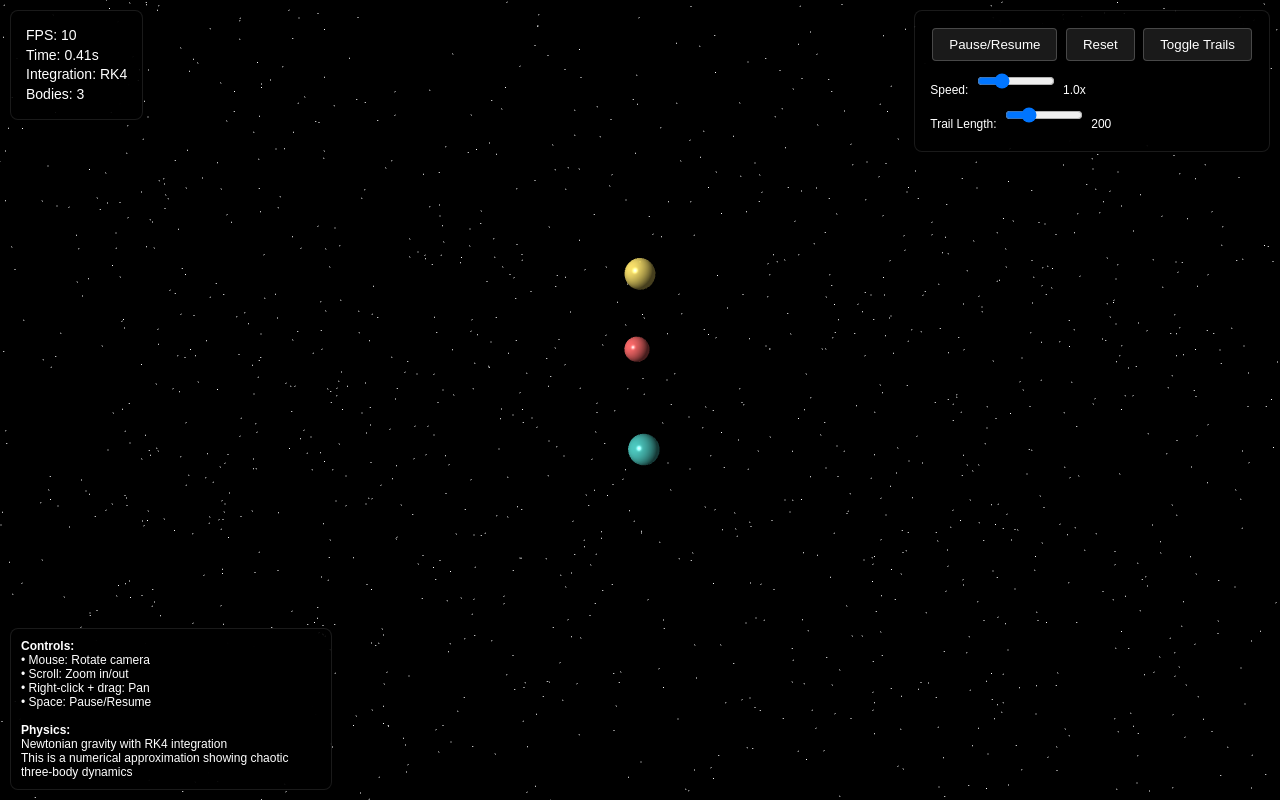
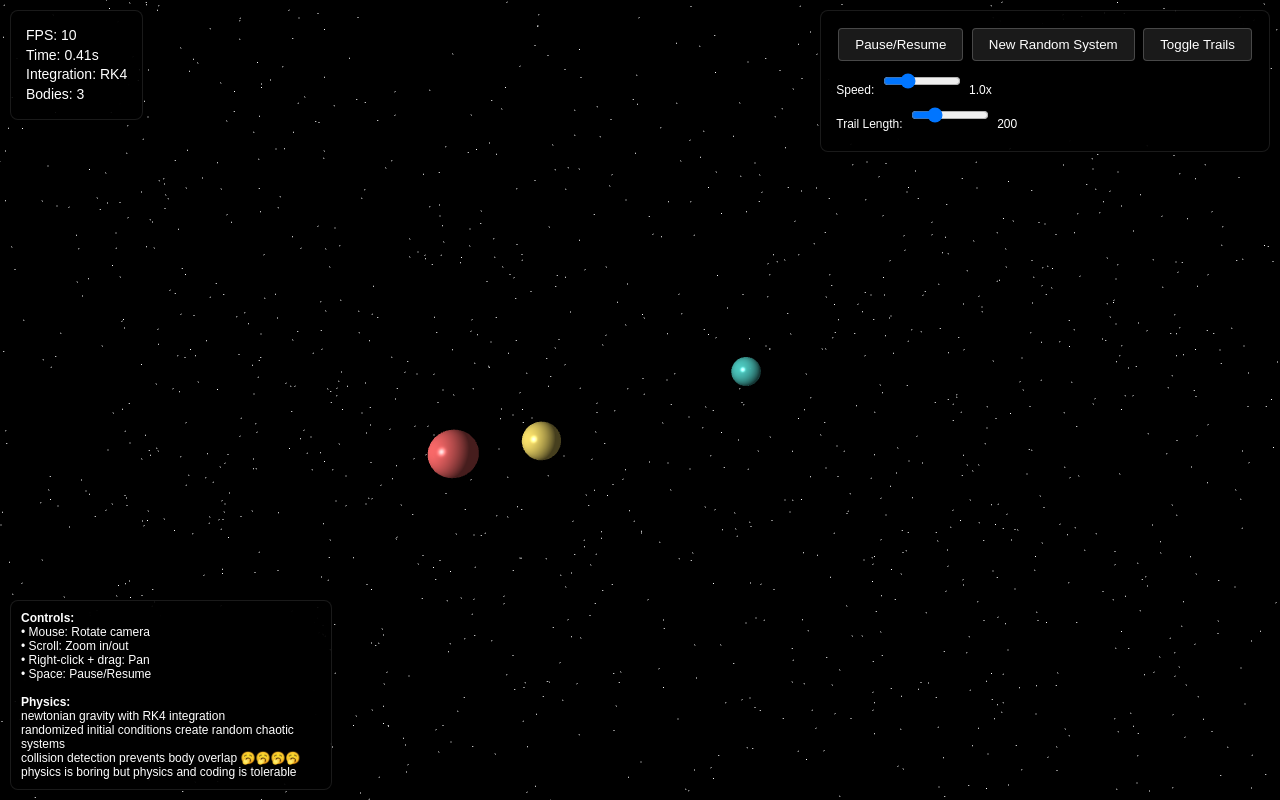
Before and after one commit to 101shaan/three.js_3bodyproblem_sim, a plain HTML site: page three_body_simulation.html in a window 1280 px wide. Drawn offline with nearby package versions, Linux system fonts and the light colour scheme; animation ran at ten frames a second.

Commit message:
collision detection and random spawn states

```diff
--- a/three_body_simulation.html
+++ b/three_body_simulation.html
@@ -104,7 +104,7 @@
 
         <div id="controls">
             <button onclick="togglePause()">Pause/Resume</button>
-            <button onclick="resetSimulation()">Reset</button>
+            <button onclick="resetSimulation()">New Random System</button>
             <button onclick="toggleTrails()">Toggle Trails</button>
             <br>
             <label>
@@ -125,8 +125,10 @@
             • Space: Pause/Resume<br>
             <br>
             <strong>Physics:</strong><br>
-            Newtonian gravity with RK4 integration<br>
-            This is a numerical approximation showing chaotic three-body dynamics
+            newtonian gravity with RK4 integration<br>
+            randomized initial conditions create random chaotic systems<br>
+            collision detection prevents body overlap
+            🥱🥱🥱🥱 physics is boring but physics and coding is tolerable
         </div>
     </div>
 
@@ -135,39 +137,37 @@
     <script src="https://cdnjs.cloudflare.com/ajax/libs/dat-gui/0.7.9/dat.gui.min.js"></script>
     <script>
         /**
-         * THREE-BODY GRAVITATIONAL SIMULATION
+         * three-body gravitational simulation
          *
-         * This simulation demonstrates the classical three-body problem using:
-         * - Newtonian gravitational physics (F = G*m1*m2/r²)
-         * - RK4 (Runge-Kutta 4th order) numerical integration
-         * - Real-time 3D visualization with Three.js
+         * classic three-body problem with newtonian gravity
+         * using rk4 integration because euler is garbage for orbital mechanics
          *
-         * PHYSICS NOTES:
-         * - The three-body problem has no general analytical solution
-         * - We use numerical integration to approximate the motion
-         * - RK4 provides good accuracy and stability for orbital mechanics
-         * - Gravitational constant G is scaled for visualization purposes
+         * physics notes:
+         * - no analytical solution exists (thanks poincaré)
+         * - chaotic system, sensitive to initial conditions
+         * - rk4 gives us 4th order accuracy which is good enough
+         * - g is scaled up for visualization purposes
          *
-         * NUMERICAL INTEGRATION:
-         * - RK4 evaluates the derivative (acceleration) at 4 points per timestep
-         * - This provides 4th-order accuracy, much better than simple Euler integration
-         * - Essential for stable long-term orbital simulations
+         * numerical integration:
+         * - rk4 samples acceleration at 4 points per timestep
+         * - much more stable than simple euler integration
+         * - essential for long-term orbital stability
          */
 
-        // ===== PHYSICS CONSTANTS AND VARIABLES =====
-        const G = 50; // Gravitational constant (scaled for visualization)
-        const SOFTENING = 0.1; // Softening parameter to prevent singularities
-        let dt = 0.008; // Time step for integration
-        let speedMultiplier = 1.0;
-        let simulationTime = 0;
-        let isPaused = false;
-        let showTrails = true;
-        let trailLength = 200;
+        // ===== physics constants and variables =====
+        const G = 50; // gravitational constant (scaled for viz)
+        const SOFTENING = 0.1; // prevents singularities when bodies get close
+        let dt = 0.008; // timestep for integration
+        let speedMultiplier = 1.0; // simulation speed multiplier
+        let simulationTime = 0; // elapsed simulation time
+        let isPaused = false; // pause state
+        let showTrails = true; // whether to show orbit trails
+        let trailLength = 200; // max trail length
 
-        // ===== BODY CLASS =====
+        // ===== body class =====
         /**
-         * Body class represents a gravitating mass in 3D space
-         * Contains position, velocity, mass, and rendering properties
+         * represents a gravitating mass in 3d space
+         * contains position, velocity, mass, and rendering properties
          */
         class Body {
             constructor(x, y, z, vx, vy, vz, mass, color, radius) {
@@ -200,8 +200,8 @@
             }
 
             /**
-             * Update trail for orbit visualization
-             * Maintains a rolling buffer of recent positions
+             * update trail for orbit visualization
+             * maintains a rolling buffer of recent positions
              */
             updateTrail() {
                 if (!showTrails) return;
@@ -233,20 +233,80 @@
             }
         }
 
-        // ===== GRAVITATIONAL PHYSICS =====
+        // ===== gravitational physics =====
         /**
-         * Calculate gravitational force between two bodies
-         * F = G * m1 * m2 / (r² + softening²)
-         * Softening prevents numerical instabilities when bodies get very close
+         * calculate gravitational force between two bodies with collision detection
+         * f = g * m1 * m2 / (r² + softening²)
+         * includes collision handling to prevent body overlap
          */
         function calculateGravitationalForce(body1, body2) {
             const dx = body2.position.x - body1.position.x;
             const dy = body2.position.y - body1.position.y;
             const dz = body2.position.z - body1.position.z;
 
-            const distanceSquared = dx * dx + dy * dy + dz * dz + SOFTENING * SOFTENING;
-            const distance = Math.sqrt(distanceSquared);
+            const distance = Math.sqrt(dx * dx + dy * dy + dz * dz);
+            const minDistance = body1.radius + body2.radius + 0.5; // Minimum safe distance
 
+            // collision detection and handling
+            if (distance < minDistance) {
+                // calculate collision normal
+                const nx = dx / distance;
+                const ny = dy / distance;
+                const nz = dz / distance;
+
+                // separate bodies to prevent overlap
+                const overlap = minDistance - distance;
+                const totalMass = body1.mass + body2.mass;
+                const separation1 = overlap * (body2.mass / totalMass);
+                const separation2 = overlap * (body1.mass / totalMass);
+
+                body1.position.x -= nx * separation1;
+                body1.position.y -= ny * separation1;
+                body1.position.z -= nz * separation1;
+
+                body2.position.x += nx * separation2;
+                body2.position.y += ny * separation2;
+                body2.position.z += nz * separation2;
+
+                // elastic collision - exchange velocity components along collision normal
+                const relVelX = body2.velocity.x - body1.velocity.x;
+                const relVelY = body2.velocity.y - body1.velocity.y;
+                const relVelZ = body2.velocity.z - body1.velocity.z;
+
+                const relVelNormal = relVelX * nx + relVelY * ny + relVelZ * nz;
+
+                if (relVelNormal > 0) return { x: 0, y: 0, z: 0 }; // bodies separating
+
+                // coefficient of restitution (bounciness)
+                const restitution = 0.8;
+                const impulse = -(1 + restitution) * relVelNormal / (1/body1.mass + 1/body2.mass);
+
+                body1.velocity.x -= impulse * nx / body1.mass;
+                body1.velocity.y -= impulse * ny / body1.mass;
+                body1.velocity.z -= impulse * nz / body1.mass;
+
+                body2.velocity.x += impulse * nx / body2.mass;
+                body2.velocity.y += impulse * ny / body2.mass;
+                body2.velocity.z += impulse * nz / body2.mass;
+
+                // Recalculate distance after separation
+                const newDx = body2.position.x - body1.position.x;
+                const newDy = body2.position.y - body1.position.y;
+                const newDz = body2.position.z - body1.position.z;
+                const newDistance = Math.sqrt(newDx * newDx + newDy * newDy + newDz * newDz);
+
+                const distanceSquared = newDistance * newDistance + SOFTENING * SOFTENING;
+                const force = G * body1.mass * body2.mass / distanceSquared;
+
+                return {
+                    x: force * newDx / newDistance,
+                    y: force * newDy / newDistance,
+                    z: force * newDz / newDistance
+                };
+            }
+
+            // normal gravitational force calculation
+            const distanceSquared = distance * distance + SOFTENING * SOFTENING;
             const force = G * body1.mass * body2.mass / distanceSquared;
 
             return {
@@ -257,8 +317,8 @@
         }
 
         /**
-         * Calculate net acceleration on a body from all other bodies
-         * a = F_net / m
+         * calculate net acceleration on a body from all other bodies
+         * a = f_net / m
          */
         function calculateAcceleration(bodyIndex, bodies) {
             const body = bodies[bodyIndex];
@@ -276,24 +336,24 @@
             return { x: ax, y: ay, z: az };
         }
 
-        // ===== RK4 NUMERICAL INTEGRATION =====
+        // ===== rk4 numerical integration =====
         /**
-         * Runge-Kutta 4th order integration
-         * This is the heart of the simulation's accuracy
+         * runge-kutta 4th order integration
+         * this is the heart of the simulation's accuracy
          *
-         * RK4 evaluates the derivative (acceleration) at 4 points:
+         * rk4 evaluates the derivative (acceleration) at 4 points:
          * k1: at the beginning of the interval
          * k2: at the midpoint using k1
          * k3: at the midpoint using k2
          * k4: at the end using k3
          *
-         * Final result: (k1 + 2*k2 + 2*k3 + k4) / 6
+         * final result: (k1 + 2*k2 + 2*k3 + k4) / 6
          */
         function rk4Step(bodies, dt) {
             const n = bodies.length;
             const k1 = [], k2 = [], k3 = [], k4 = [];
 
-            // Store initial state
+            // store initial state
             const initialStates = bodies.map(body => ({
                 position: body.position.clone(),
                 velocity: body.velocity.clone()
@@ -350,7 +410,7 @@
                 };
             }
 
-            // Final RK4 update: weighted average of all k values
+            // final rk4 update: weighted average of all k values
             for (let i = 0; i < n; i++) {
                 const avgVelocity = k1[i].velocity.clone()
                     .add(k2[i].velocity.clone().multiplyScalar(2))
@@ -369,7 +429,7 @@
             }
         }
 
-        // ===== THREE.JS SETUP =====
+        // ===== three.js setup =====
         const scene = new THREE.Scene();
         const camera = new THREE.PerspectiveCamera(75, window.innerWidth / window.innerHeight, 0.1, 1000);
         const renderer = new THREE.WebGLRenderer({ antialias: true });
@@ -379,7 +439,7 @@
         renderer.shadowMap.type = THREE.PCFSoftShadowMap;
         document.getElementById('container').appendChild(renderer.domElement);
 
-        // ===== LIGHTING SETUP =====
+        // ===== lighting setup =====
         const ambientLight = new THREE.AmbientLight(0x404040, 0.3);
         scene.add(ambientLight);
 
@@ -390,7 +450,7 @@
         directionalLight.shadow.mapSize.height = 2048;
         scene.add(directionalLight);
 
-        // Add starfield background
+        // add starfield background
         const starGeometry = new THREE.BufferGeometry();
         const starMaterial = new THREE.PointsMaterial({ color: 0xffffff, size: 0.1 });
         const starVertices = [];
@@ -404,8 +464,8 @@
         const stars = new THREE.Points(starGeometry, starMaterial);
         scene.add(stars);
 
-        // ===== CAMERA CONTROLS =====
-        // Simple orbit controls implementation
+        // ===== camera controls =====
+        // simple orbit controls implementation
         let mouseDown = false;
         let mouseButton = 0;
         let mouseX = 0;
@@ -464,29 +524,76 @@
 
         renderer.domElement.addEventListener('contextmenu', (e) => e.preventDefault());
 
-        // ===== INITIALIZE BODIES =====
+        // ===== initialize bodies =====
         /**
-         * Create three bodies in a figure-8 configuration
-         * This is one of the few known periodic solutions to the three-body problem
-         * Bodies are arranged to create interesting, chaotic dynamics
+         * create three bodies with randomized initial conditions
+         * each reset creates a new chaotic system with different dynamics
+         * bodies are placed to avoid initial overlap and create interesting motion
          */
         function createBodies() {
-            return [
-                new Body(-5, 0, 0, 0, 2, 0.5, 10, 0xff6b6b, 0.8),    // Red body
-                new Body(5, 0, 0, 0, -2, -0.5, 10, 0x4ecdc4, 0.8),   // Cyan body
-                new Body(0, 8, 0, -1.5, 0, 0, 10, 0xffe66d, 0.8)     // Yellow body
-            ];
+            const bodies = [];
+            const colors = [0xff6b6b, 0x4ecdc4, 0xffe66d]; // Red, Cyan, Yellow
+            const minDistance = 3; // Minimum distance between bodies
+
+            for (let i = 0; i < 3; i++) {
+                let position, attempts = 0;
+
+                // generate random position, ensuring no overlap with existing bodies
+                do {
+                    const angle = Math.random() * Math.PI * 2;
+                    const radius = 4 + Math.random() * 8; // random radius between 4 and 12
+                    const height = (Math.random() - 0.5) * 6; // random height between -3 and 3
+
+                    position = {
+                        x: Math.cos(angle) * radius,
+                        y: height,
+                        z: Math.sin(angle) * radius
+                    };
+
+                    attempts++;
+                    if (attempts > 100) break; // safety valve
+
+                } while (bodies.some(body => {
+                    const dx = position.x - body.position.x;
+                    const dy = position.y - body.position.y;
+                    const dz = position.z - body.position.z;
+                    return Math.sqrt(dx*dx + dy*dy + dz*dz) < minDistance;
+                }));
+
+                // random velocity with some orbital characteristics
+                const velocityMag = 0.5 + Math.random() * 2; // random speed
+                const velocityAngle = Math.random() * Math.PI * 2;
+                const velocity = {
+                    x: Math.cos(velocityAngle) * velocityMag * (Math.random() - 0.5),
+                    y: (Math.random() - 0.5) * velocityMag,
+                    z: Math.sin(velocityAngle) * velocityMag * (Math.random() - 0.5)
+                };
+
+                // random mass between 8 and 15
+                const mass = 8 + Math.random() * 7;
+
+                // radius proportional to mass
+                const radius = 0.5 + Math.sqrt(mass) * 0.15;
+
+                bodies.push(new Body(
+                    position.x, position.y, position.z,
+                    velocity.x, velocity.y, velocity.z,
+                    mass, colors[i], radius
+                ));
+            }
+
+            return bodies;
         }
 
         let bodies = createBodies();
 
-        // Add bodies to scene
+        // add bodies to scene
         bodies.forEach(body => {
             scene.add(body.mesh);
             scene.add(body.trailLine);
         });
 
-        // ===== ANIMATION LOOP =====
+        // ===== animation loop =====
         let lastTime = 0;
         let frameCount = 0;
         let fpsLastTime = 0;
@@ -497,7 +604,7 @@
             const deltaTime = currentTime - lastTime;
             lastTime = currentTime;
 
-            // FPS calculation
+            // fps calculation
             frameCount++;
             if (currentTime - fpsLastTime >= 1000) {
                 document.getElementById('fps').textContent = frameCount;
@@ -506,10 +613,10 @@
             }
 
             if (!isPaused) {
-                // Physics update with adaptive timestep for stability
+                // physics update with adaptive timestep for stability
                 const effectiveDt = dt * speedMultiplier;
 
-                // Multiple smaller steps for better stability
+                // multiple smaller steps for better stability
                 const substeps = Math.max(1, Math.floor(speedMultiplier * 2));
                 for (let i = 0; i < substeps; i++) {
                     rk4Step(bodies, effectiveDt / substeps);
@@ -517,21 +624,21 @@
 
                 simulationTime += effectiveDt;
 
-                // Update visual representation
+                // update visual representation
                 bodies.forEach(body => {
                     body.mesh.position.copy(body.position);
                     body.updateTrail();
                 });
             }
 
-            // Update UI
+            // update ui
             document.getElementById('time').textContent = simulationTime.toFixed(2);
 
-            // Render
+            // render
             renderer.render(scene, camera);
         }
 
-        // ===== CONTROL FUNCTIONS =====
+        // ===== control functions =====
         function togglePause() {
             isPaused = !isPaused;
         }
@@ -569,7 +676,7 @@
             document.getElementById('trailValue').textContent = trailLength;
         }
 
-        // ===== KEYBOARD CONTROLS =====
+        // ===== keyboard controls =====
         document.addEventListener('keydown', (e) => {
             if (e.code === 'Space') {
                 e.preventDefault();
@@ -577,14 +684,14 @@
             }
         });
 
-        // ===== WINDOW RESIZE =====
+        // ===== window resize =====
         window.addEventListener('resize', () => {
             camera.aspect = window.innerWidth / window.innerHeight;
             camera.updateProjectionMatrix();
             renderer.setSize(window.innerWidth, window.innerHeight);
         });
 
-        // ===== START SIMULATION =====
+        // ===== start simulation =====
         updateCameraPosition();
         animate(0);
     </script>
```
